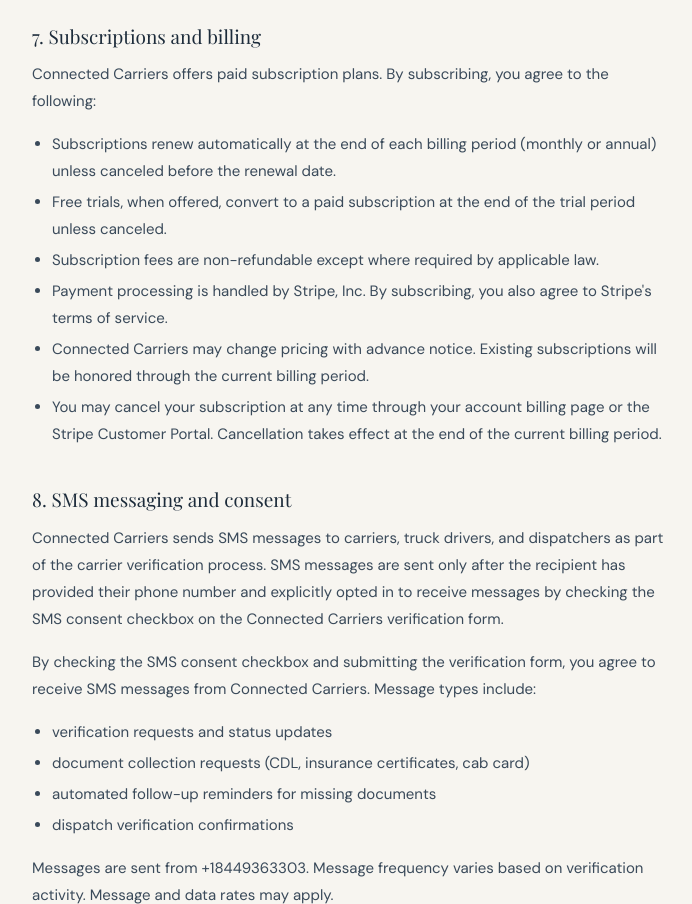
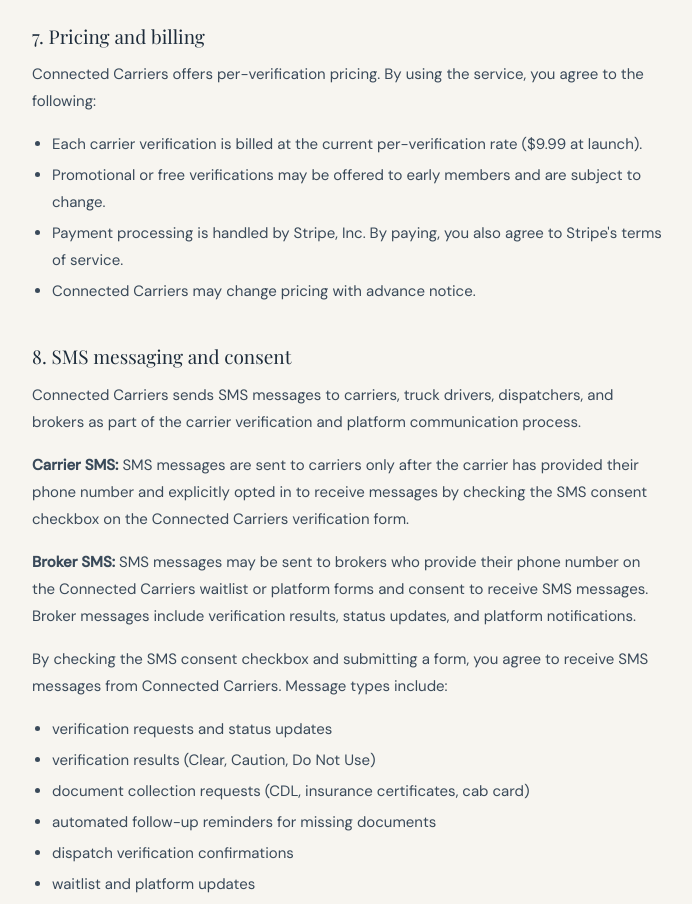
Before and after one commit to mfreedle/connected-carriers, a plain HTML site: page terms.html in a window 1280 px wide. Shown: the part 1560-2464 px from the top of the page, without its empty margins (292-984 px from the left). Drawn offline with nearby package versions, Linux system fonts and the light colour scheme.

Commit message:
update: SMS consent on all forms + Terms/Privacy updated
Waitlist form:
- Added SMS consent checkbox (NOT pre-checked) with language:
  'By submitting, I agree to receive SMS messages from Connected
  Carriers related to waitlist updates and carrier verification.
  Message & data rates may apply. Reply STOP to opt out.'
- Removed 'Have a carrier you want checked now?' section
  (contradicts coming-soon positioning)

Terms of Service:
- Section 7: Updated from subscription to per-verification pricing
- Section 8: Expanded SMS section to cover both carrier AND broker
  messaging, added verification results and waitlist updates to
  message types

Privacy Policy:
- Section 8: Expanded to cover broker SMS consent alongside carrier

Both pages updated to May 1, 2026.

```diff
--- a/terms.html
+++ b/terms.html
@@ -35,7 +35,7 @@
 <div class="page">
   <div class="eyebrow">Legal</div>
   <h1>Terms of Service</h1>
-  <div class="updated">Last updated: April 13, 2026</div>
+  <div class="updated">Last updated: May 1, 2026</div>
 
   <p>These Terms of Service govern your access to and use of the Connected Carriers website and platform. By using Connected Carriers, you agree to these Terms.</p>
 
@@ -73,29 +73,34 @@
     <li>use the platform for unlawful purposes</li>
   </ul>
 
-  <h2>7. Subscriptions and billing</h2>
-  <p>Connected Carriers offers paid subscription plans. By subscribing, you agree to the following:</p>
+  <h2>7. Pricing and billing</h2>
+  <p>Connected Carriers offers per-verification pricing. By using the service, you agree to the following:</p>
   <ul>
-    <li>Subscriptions renew automatically at the end of each billing period (monthly or annual) unless canceled before the renewal date.</li>
-    <li>Free trials, when offered, convert to a paid subscription at the end of the trial period unless canceled.</li>
-    <li>Subscription fees are non-refundable except where required by applicable law.</li>
-    <li>Payment processing is handled by Stripe, Inc. By subscribing, you also agree to Stripe's terms of service.</li>
-    <li>Connected Carriers may change pricing with advance notice. Existing subscriptions will be honored through the current billing period.</li>
-    <li>You may cancel your subscription at any time through your account billing page or the Stripe Customer Portal. Cancellation takes effect at the end of the current billing period.</li>
+    <li>Each carrier verification is billed at the current per-verification rate ($9.99 at launch).</li>
+    <li>Promotional or free verifications may be offered to early members and are subject to change.</li>
+    <li>Payment processing is handled by Stripe, Inc. By paying, you also agree to Stripe's terms of service.</li>
+    <li>Connected Carriers may change pricing with advance notice.</li>
   </ul>
 
   <h2>8. SMS messaging and consent</h2>
-  <p>Connected Carriers sends SMS messages to carriers, truck drivers, and dispatchers as part of the carrier verification process. SMS messages are sent only after the recipient has provided their phone number and explicitly opted in to receive messages by checking the SMS consent checkbox on the Connected Carriers verification form.</p>
-  <p>By checking the SMS consent checkbox and submitting the verification form, you agree to receive SMS messages from Connected Carriers. Message types include:</p>
+  <p>Connected Carriers sends SMS messages to carriers, truck drivers, dispatchers, and brokers as part of the carrier verification and platform communication process.</p>
+
+  <p><strong>Carrier SMS:</strong> SMS messages are sent to carriers only after the carrier has provided their phone number and explicitly opted in to receive messages by checking the SMS consent checkbox on the Connected Carriers verification form.</p>
+
+  <p><strong>Broker SMS:</strong> SMS messages may be sent to brokers who provide their phone number on the Connected Carriers waitlist or platform forms and consent to receive SMS messages. Broker messages include verification results, status updates, and platform notifications.</p>
+
+  <p>By checking the SMS consent checkbox and submitting a form, you agree to receive SMS messages from Connected Carriers. Message types include:</p>
   <ul>
     <li>verification requests and status updates</li>
+    <li>verification results (Clear, Caution, Do Not Use)</li>
     <li>document collection requests (CDL, insurance certificates, cab card)</li>
     <li>automated follow-up reminders for missing documents</li>
     <li>dispatch verification confirmations</li>
+    <li>waitlist and platform updates</li>
   </ul>
   <p>Messages are sent from +18449363303. Message frequency varies based on verification activity. Message and data rates may apply.</p>
   <p>To opt out of SMS messages at any time, reply <strong>STOP</strong> to any message. You will receive a confirmation and no further messages will be sent. To request help, reply <strong>HELP</strong> or contact admin@connectedcarriers.org.</p>
-  <p>Connected Carriers does not send unsolicited marketing messages. All SMS is transactional and limited to carrier verification, document requests, reminders, and dispatch updates.</p>
+  <p>Connected Carriers does not send unsolicited marketing messages. All SMS is transactional and limited to carrier verification, document requests, reminders, dispatch updates, and platform notifications.</p>
 
   <h2>9. Service changes</h2>
   <p>Connected Carriers may change, suspend, or discontinue features at any time.</p>
```
Also changed, not shown: privacy.html (+3 -3 lines), waitlist.html (+4 -14 lines).
